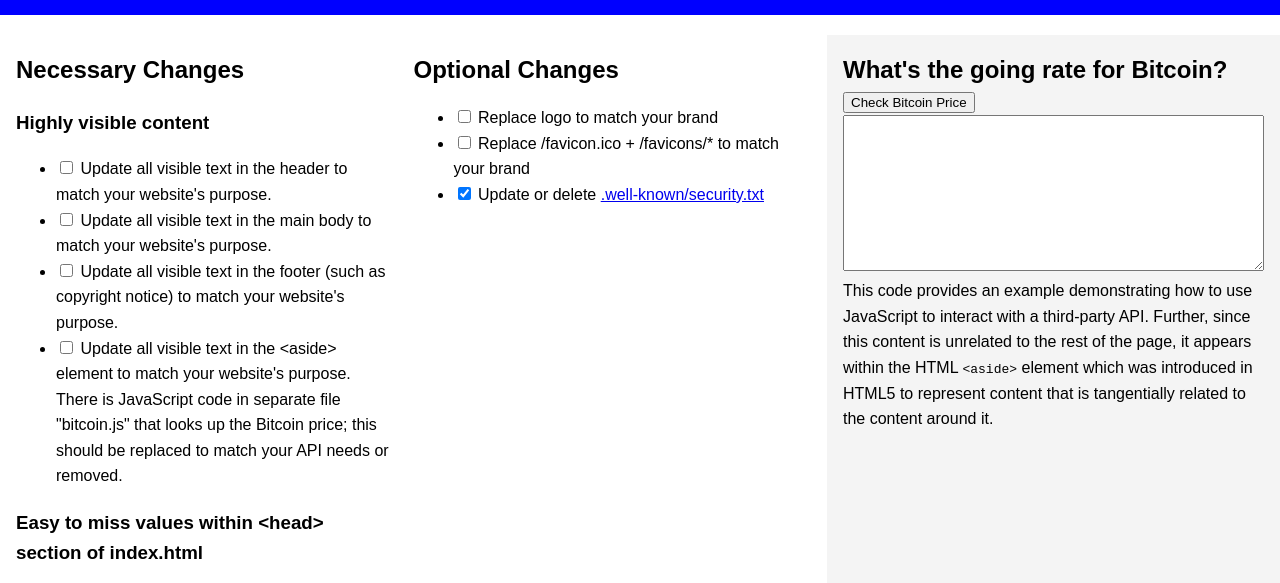
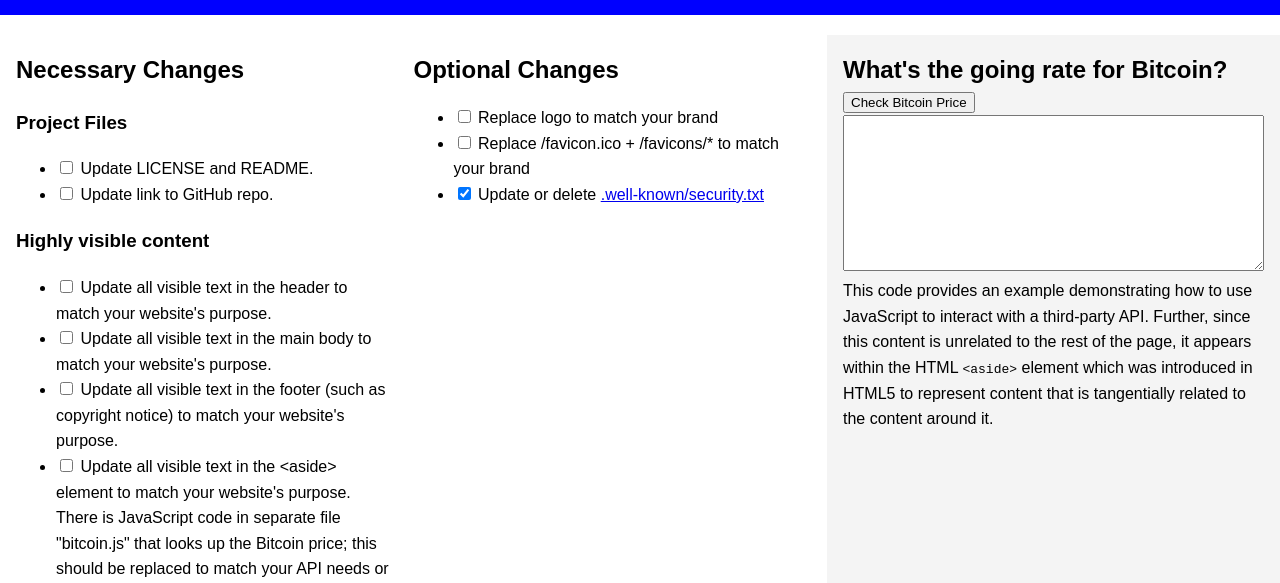
Before and after one commit to websitestarterkit/websitestarterkit, a plain HTML site: page src/index.html in a window 1280 px wide. Shown: the part 206-789 px from the top of the page. Drawn offline with Linux system fonts and the light colour scheme.

Commit message:
chore: Update project files and highly visible content

```diff
--- a/src/index.html
+++ b/src/index.html
@@ -58,6 +58,17 @@
     <main>
         <section id="necessary-changes">
             <h2>Necessary Changes</h2>
+
+            <h3>Project Files</h3>
+            <ul>
+                <li><input type="checkbox" id="proj1">
+                    <label for="proj1">Update LICENSE and README.</label>
+                </li>
+                <li><input type="checkbox" id="proj2">
+                    <label for="proj2">Update link to GitHub repo.</label>
+                </li>
+            </ul>
+            </ul>
 
             <h3>Highly visible content</h3>
             <ul>
```
Also changed, not shown: src/images/external-link.svg (deleted), 2 other files.
